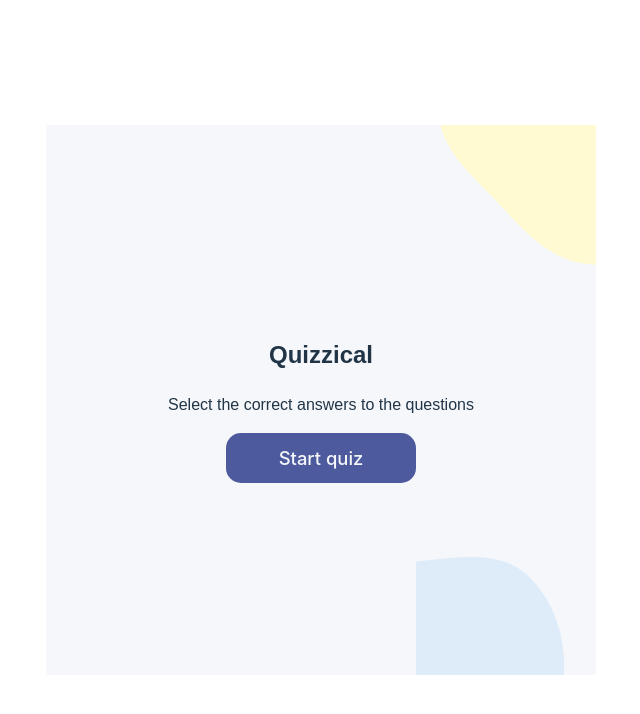
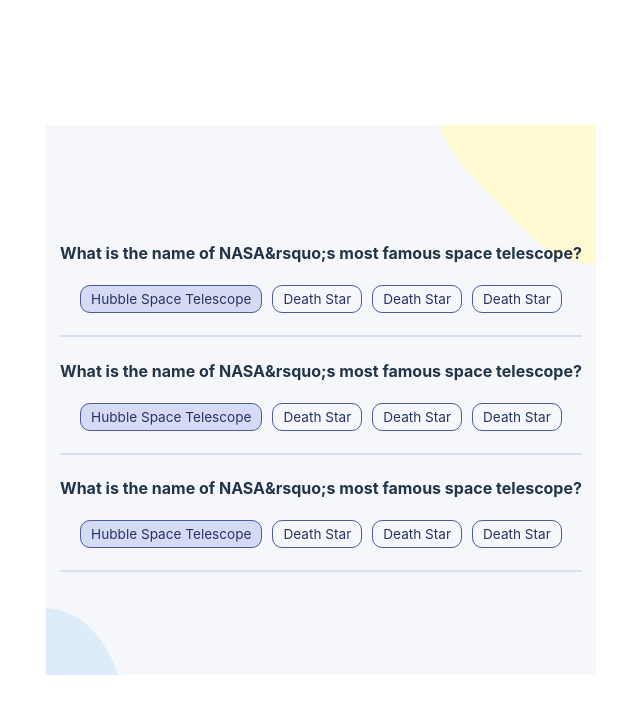
Before and after one commit to AnneMedina/react-quizzical, a React (Vite) app: page / in a window 1280 px wide. Shown: the top 714 px of the page, without its empty margins (319-959 px from the left). Built offline with nearby package versions, Linux system fonts and the light colour scheme.

Commit message:
Created markup with css for question items using local data

```diff
--- a/package.json
+++ b/package.json
@@ -10,6 +10,7 @@
     "preview": "vite preview"
   },
   "dependencies": {
+    "nanoid": "^5.0.8",
     "react": "^18.3.1",
     "react-dom": "^18.3.1"
   },
--- a/src/App.css
+++ b/src/App.css
@@ -14,18 +14,21 @@
   align-items: center;
   position: relative;
   overflow: hidden;
+  z-index: -1;
 }
 
 .yellow-blob {
   position: absolute;
   top: 0px;
   right: 0px;
+  z-index: -1;
 }
 
 .blue-blob {
   position: absolute;
   bottom: 0px;
   overflow: hidden;
+  z-index: -1;
 }
 
 .start {
@@ -44,6 +47,37 @@
 
 .title {
   font-weight: 500;
+}
+
+.questions {
+  z-index: 2;
+}
+
+hr {
+  border: 1px solid #dbdef0;
+  margin-top: 25px;
+}
+label {
+  height: 20px;
+  padding: 5px 10px;
+  font-family: Inter, sans-serif;
+  font-size: 0.85rem;
+  color: #293264;
+  border: 0.1rem solid #4d5b9e;
+  margin: 10px 5px;
+  border-radius: 10px;
+}
+
+label:hover {
+  background-color: #d6dbf5;
+}
+
+input[type="radio"] {
+  display: none;
+}
+
+.answer {
+  background-color: #d6dbf5;
 }
 
 @keyframes logo-spin {
--- a/src/App.jsx
+++ b/src/App.jsx
@@ -5,9 +5,10 @@
 import Answers from "./components/Answers";
 
 export default function App() {
-  const [page, setPage] = React.useState(1);
+  const [page, setPage] = React.useState(2);
 
   const styles = { left: "-70px", bottom: "-50px" };
+
   function startGame() {
     console.log("start game");
     setPage(2);
--- a/src/components/Questions.jsx
+++ b/src/components/Questions.jsx
@@ -2,16 +2,40 @@
 import Yellowblob from "../assets/yellowblob.png";
 import Blueblob from "../assets/blueblob.png";
 import Trivias from "../data";
+import { nanoid } from "nanoid";
 
 export default function Questions(props) {
-  const [questions, setQuestions] = React.useState([{}]);
+  const [questions, setQuestions] = React.useState(Trivias.trivias);
 
-  function populateQuestions() {}
+  console.log(questions);
+
+  let list = questions.map((q) => (
+    <div key={nanoid()} className="quiz-item">
+      <h4 className="questions">{q.question}</h4>
+      <label style={{ backgroundColor: "#d6dbf5" }}>
+        {q.correct_answer}
+        <input type="radio" name="answer" value={q.correct_answer} />
+      </label>
+      <label>
+        {q.incorrect_answers[1]}
+        <input type="radio" name="answer" value={q.incorrect_answers[1]} />
+      </label>
+      <label>
+        {q.incorrect_answers[1]}
+        <input type="radio" name="answer" value={q.incorrect_answers[2]} />
+      </label>
+      <label>
+        {q.incorrect_answers[1]}
+        <input type="radio" name="answer" value={q.incorrect_answers[3]} />
+      </label>
+      <hr />
+    </div>
+  ));
 
   return (
     <section className="questions">
       <img className="yellow-blob" src={Yellowblob} />
-      How would one say goodbye in Spanish?
+      {list}
       <img className="blue-blob" src={Blueblob} style={props.styles} />
     </section>
   );
```
Also changed, not shown: 1 other file (tests, documents, lock files or other folders).
